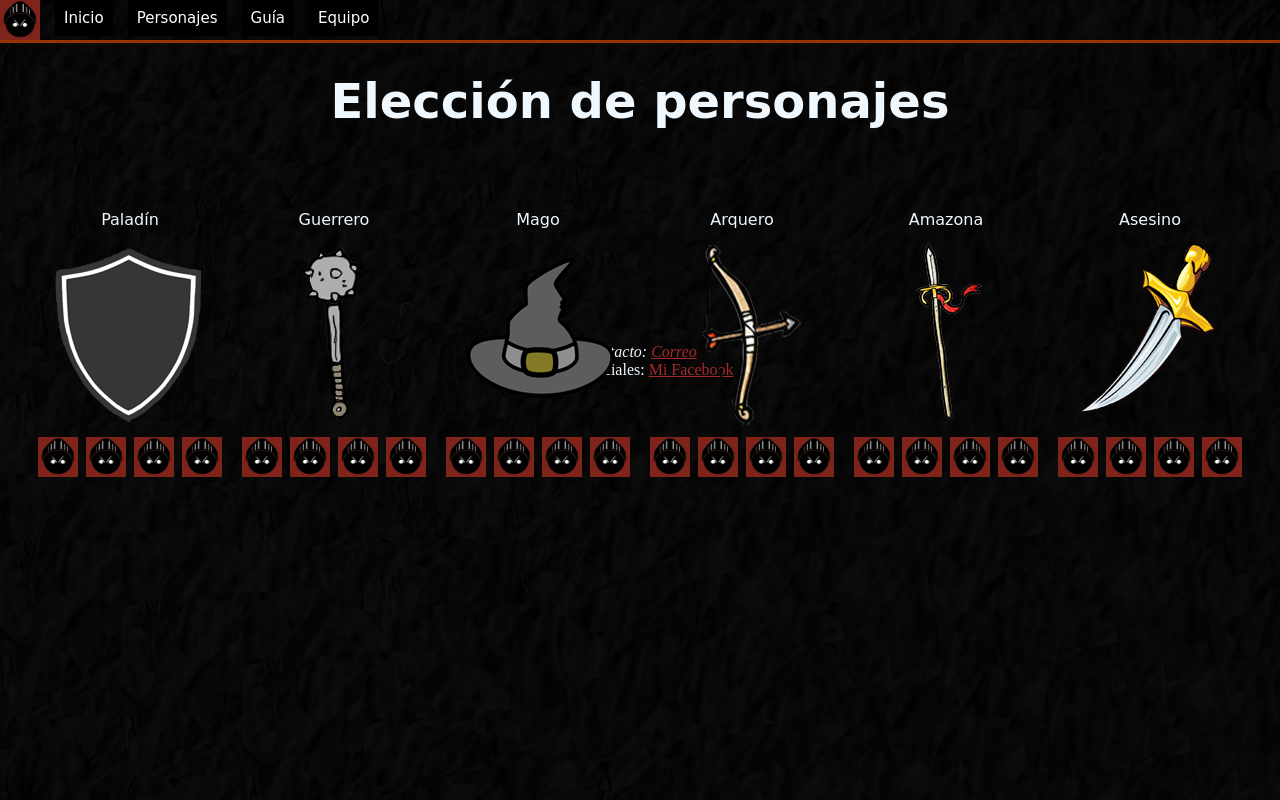
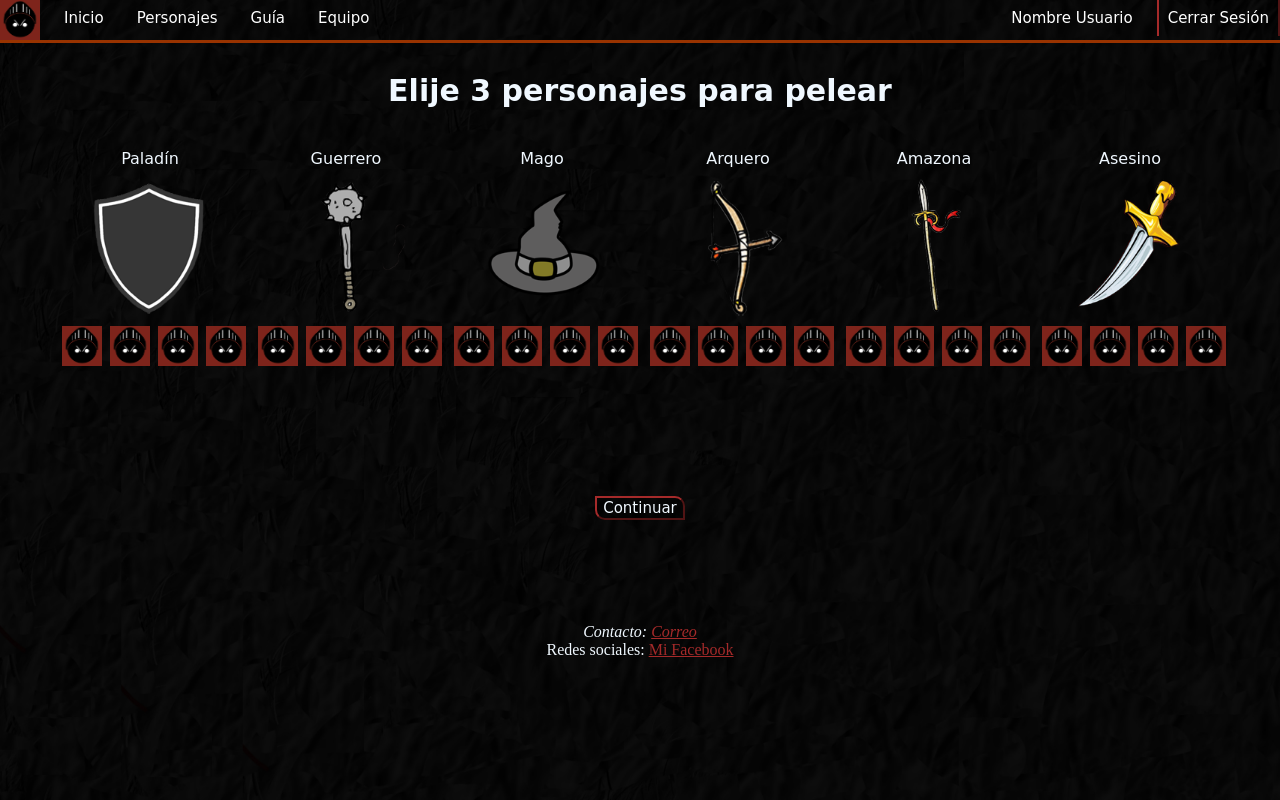
Before and after one commit to Tecnicatura-Team/Sticks-War-Game, a PHP site: page /personajes.html in a window 1280 px wide. Run offline with PHP 8.4, Linux system fonts and the light colour scheme.

Commit message:
reestructuracion de paginas

```diff
--- a/css/estilos.css
+++ b/css/estilos.css
@@ -44,13 +44,17 @@ input[type=password]:focus,
 [type=text]:focus,
 [type=submit],
 [type=button] {
-    padding: 5px 15px;
-    background: #ccc;
     cursor: pointer;
-    -webkit-border-radius: 5px;
-    border-radius: 5px;
-    color: #930;
-    border-color: #930;
+    font-family: Comic Sans MS;
+    font-size: 15px;
+    border-radius: 0px 10px 0px 10px;
+    background-color: rgba(0, 0, 0, 0.356);
+    border-color: brown;
+    color: aliceblue;
+}
+
+input:focus {
+    outline: none;
 }
 
 
@@ -75,14 +79,40 @@ input[type=password]:focus,
 }
 
 #menu li a {
+    float: left;
+}
+
+#menu li a,
+.close,
+.closeB {
     margin-left: 15px;
     font-family: Comic Sans MS;
     font-size: 15px;
     text-decoration: none;
-    float: left;
     padding: 9px;
-    background-color: black;
     color: #fff;
+}
+
+#menu>li>ul {
+    display: none;
+}
+
+.close,
+.closeB {
+    float: right;
+}
+
+.closeB {
+    border-radius: 0px 0px 0px 0px;
+    background-color: rgba(0, 0, 0, 0);
+    padding: 9px;
+    margin-top: 0%;
+    border-top: 0px;
+    border-bottom: 0;
+}
+
+#menu>li:hover>ul {
+    display: block;
 }
 
 #menu li a:hover {
@@ -178,9 +208,6 @@ input[type=password]:focus,
 }
 
 
-/* '<h2 align="center">'+'<font face="Comic Sans MS" color="#ffffff" size="4">Inicia sesión</font>'+'</h2>'+ */
-
-
 /*mensajes en el login registro*/
 
 .mensajes {
@@ -192,17 +219,53 @@ table {
     font-family: Comic Sans MS;
     color: aliceblue;
     /* border: solid; */
+    position: relative;
 }
 
-.Personajes td:hover {
+
+/* table td {
+    border: solid aliceblue;
+} */
+
+.clases:hover {
     background: rgba(165, 42, 42, 0.11);
 }
 
 
 /*eleccion de personajes*/
 
+#cuerpoIndex,
+#cuerpoPJ,
+#cuerpoEquipo {
+    width: 100%;
+    height: 100%;
+    /* border: solid aqua; */
+    position: relative;
+}
+
+.Eleccion {
+    width: 1235px;
+    height: 550px;
+    position: relative;
+    /* border: solid rgb(6, 139, 255); */
+    margin: auto;
+}
+
+.Eleccion h1 {
+    color: aliceblue;
+    font-family: Comic Sans MS;
+    text-align: center;
+    margin-top: 30px;
+    font-size: 30;
+    position: relative;
+}
+
 .Personajes {
     position: relative;
+    width: 1235;
+    height: 350;
+    margin-top: 20px;
+    /* border: solid rgb(56, 155, 101); */
 }
 
 .Personajes input {
@@ -211,98 +274,116 @@ table {
     -ms-appearance: window;
     appearance: window;
     position: absolute;
-    width: 200px;
-    height: 200px;
+    width: 150px;
+    height: 150px;
+}
+
+.clases {
+    margin: auto;
+    width: 150px;
+    height: 150px;
 }
 
 .Paladin+label::before {
     top: 0;
     display: inline-block;
     background: url('../img/Paladin.png') no-repeat 0 0;
+    background-size: 150px 150px;
     display: block;
-    width: 200px;
-    height: 200px;
+    width: 150px;
+    height: 150px;
     content: '';
     vertical-align: middle;
 }
 
 .Paladin:checked+label::before {
     background: transparent url('../img/Paladin2.png') no-repeat 0 0;
+    background-size: 150px 150px;
 }
 
 .Guerrero+label::before {
     top: 0;
     display: inline-block;
     background: url('../img/Guerrero.png') no-repeat 0 0;
+    background-size: 150px 150px;
     display: block;
-    width: 200px;
-    height: 200px;
+    width: 150px;
+    height: 150px;
     content: '';
     vertical-align: middle;
 }
 
 .Guerrero:checked+label::before {
     background: transparent url('../img/Guerrero2.png') no-repeat 0 0;
+    background-size: 150px 150px;
 }
 
 .Mago+label::before {
     top: 0;
     display: inline-block;
     background: url('../img/Mago.png') no-repeat 0 0;
+    background-size: 150px 150px;
     display: block;
-    width: 200px;
-    height: 200px;
+    width: 150px;
+    height: 150px;
     content: '';
     vertical-align: middle;
 }
 
 .Mago:checked+label::before {
     background: transparent url('../img/Mago2.png') no-repeat 0 0;
+    background-size: 150px 150px;
 }
 
 .Arquero+label::before {
     top: 0;
     display: inline-block;
     background: url('../img/Arquero.png') no-repeat 0 0;
+    background-size: 150px 150px;
     display: block;
-    width: 200px;
-    height: 200px;
+    width: 150px;
+    height: 150px;
     content: '';
     vertical-align: middle;
 }
 
 .Arquero:checked+label::before {
     background: transparent url('../img/Arquero2.png') no-repeat 0 0;
+    background-size: 150px 150px;
 }
 
 .Amazona+label::before {
     top: 0;
     display: inline-block;
     background: url('../img/Amazona.png') no-repeat 0 0;
+    background-size: 150px 150px;
     display: block;
-    width: 200px;
-    height: 200px;
+    width: 150px;
+    height: 150px;
     content: '';
     vertical-align: middle;
 }
 
 .Amazona:checked+label::before {
     background: transparent url('../img/Amazona2.png') no-repeat 0 0;
+    background-size: 150px 150px;
 }
 
 .Asesino+label::before {
     top: 0;
     display: inline-block;
     background: url('../img/Asesino.png') no-repeat 0 0;
+    background-size: 150px 150px;
     display: block;
-    width: 200px;
-    height: 200px;
+    width: 150px;
+    height: 150px;
     content: '';
     vertical-align: middle;
 }
 
 .Asesino:checked+label::before {
     background: transparent url('../img/Asesino2.png') no-repeat 0 0;
+    background-size: 150px 150px;
 }
 
 .Habilidades img {
@@ -341,12 +422,6 @@ table {
     margin: 0%;
     /*  border: solid aliceblue;
      */
-}
-
-#TurnoPJ1,
-#TurnoPJ2,
-#TurnoPJ3 {
-    border-radius: 10px 7px 8px 2px;
 }
 
 .fondoVida {
@@ -432,10 +507,15 @@ table {
 .desc {
     width: 200px;
     height: 100px;
+    text-align: center;
 }
 
 
-/* #descHabilidad {
-    width: 200px;
-    height: 100px;
+/* .BContinuar {
+    font-family: Comic Sans MS;
+    font-size: 15px;
+    text-decoration: none;
+    color: #fff;
+    border-radius: 10px 10px 10px 10px;
+    background-color: rgba(0, 0, 0, 0);
 } */
--- a/equipo.html
+++ b/equipo.html
@@ -8,7 +8,7 @@
 </head>
 
 <body background="img/fondete2.jpg" style="background-repeat:no-repeat; background-attachment:fixed; background-position:center; background-size: 100% 100% ">
-    <div id="cuerpo">
+    <div id="cuerpoEquipo">
         <header>
             <section class="barra">
                 <section class="logo">
--- a/personajes.html
+++ b/personajes.html
@@ -6,7 +6,7 @@
 </head>
 
 <body background="img/fondete2.jpg" style="background-repeat:no-repeat; background-attachment:fixed; background-position:center; background-size: 100% 100% ">
-    <div id="cuerpo">
+    <div id="cuerpoPJ">
         <header>
             <section class="barra">
                 <section class="logo">
@@ -18,19 +18,20 @@
                         <li> <a href="personajes.html">Personajes</a></li>
                         <li> <a href="">Guía</a></li>
                         <li> <a href="equipo.html">Equipo</a></li>
+                        <li><input class="closeB" type="button" value="Cerrar Sesión"></li>
+                        <li> <label class="close">Nombre Usuario</label></li>
+
                     </ul>
 
                 </nav>
         </header>
 
-        <div style="width: 100%; height: 300px;" align="center">
+        <div class="Eleccion" align="center">
 
-            <h1 style="color:aliceblue; text-align: center; padding-top: 30px; ">
-                <font face="Comic Sans MS" size=10>Elección de personajes</font>
-            </h1>
-
-            <form action="" class="Personajes" style="padding-top:60px; padding-left: 10px; padding-right:10px;">
-                <table <!--border="2px" --> >
+            <h1> Elije 3 personajes para pelear</h1>
+            <br>
+            <form action="" class="Personajes">
+                <table>
                     <tr class="NomClases">
                         <td style="color:aliceblue; text-align: center;">Paladín</td>
                         <td style="color:aliceblue; text-align: center;">Guerrero</td>
@@ -40,13 +41,25 @@
                         <td style="color:aliceblue; text-align: center;">Asesino</td>
                     </tr>
                     <tr>
+                        <td>
+                            <div class="clases"> <input type="checkbox" class="Paladin" onchange="validacion(this)"> <label></label></td>
+                        </div>
 
-                        <td><input type="checkbox" class="Paladin" onchange="validacion(this)"> <label></label></td>
-                        <td><input type="checkbox" class="Guerrero" onchange="validacion(this)"> <label></label></td>
-                        <td><input type="checkbox" class="Mago" onchange="validacion(this)"> <label></label></td>
-                        <td><input type="checkbox" class="Arquero" onchange="validacion(this)"> <label></label></td>
-                        <td><input type="checkbox" class="Amazona" onchange="validacion(this)"> <label></label></td>
-                        <td><input type="checkbox" class="Asesino" onchange="validacion(this)"> <label></label></td>
+                        <td>
+                            <div class="clases"><input type="checkbox" class="Guerrero" onchange="validacion(this)"> <label></label></div>
+                        </td>
+                        <td>
+                            <div class="clases"><input type="checkbox" class="Mago" onchange="validacion(this)"> <label></label></div>
+                        </td>
+                        <td>
+                            <div class="clases"><input type="checkbox" class="Arquero" onchange="validacion(this)"> <label></label></div>
+                        </td>
+                        <td>
+                            <div class="clases"><input type="checkbox" class="Amazona" onchange="validacion(this)"> <label></label></div>
+                        </td>
+                        <td>
+                            <div class="clases"><input type="checkbox" class="Asesino" onchange="validacion(this)"> <label></label></div>
+                        </td>
                     </tr>
 
                     <tr>
@@ -87,15 +100,20 @@
                             <img src="img/logo1.jpg" alt="" width="40px" height="40px" onmouseover="showdiv(event,'Descripción de la habilidad 4');" onMouseOut="hiddenDiv()" style='display:table;'>
                         </td>
                         <tr>
-                            <td colspan="6" align="center">
-                                <div id="flotante"></div>
+                            <td colspan="6" class="desc">
+                                <div id="descHabilidad"></div>
                             </td>
+                        </tr>
+                        <tr>
+
+                            <input type="radio">
                         </tr>
 
                 </table>
 
             </form>
-
+            <input class="BContinuar" type="button" value="Continuar">
+            <!-- falta el action -->
         </div>
 
 
```
Also changed, not shown: index.html (+1 -10 lines), juego.html (+7 -3 lines), img/antorcha.gif (added).
